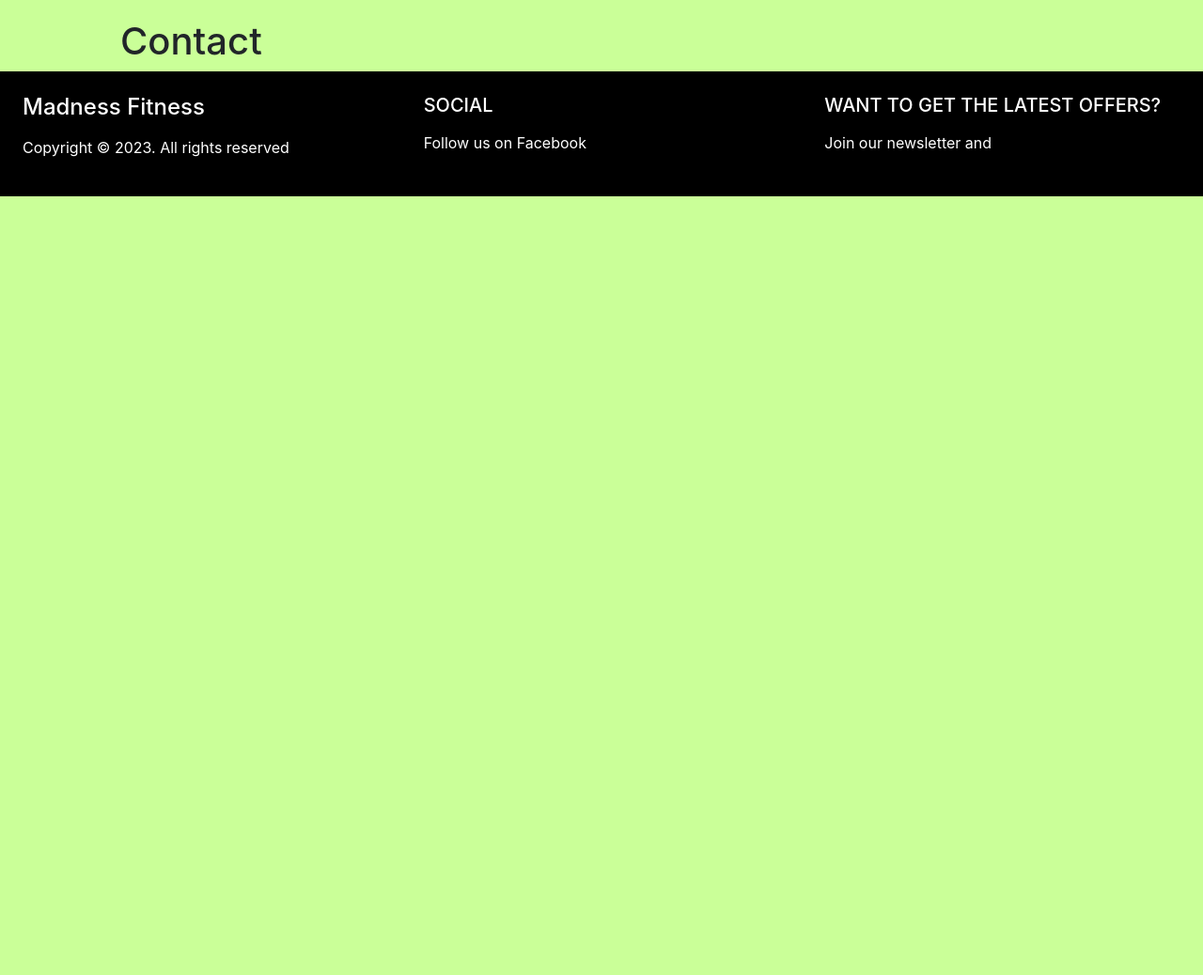
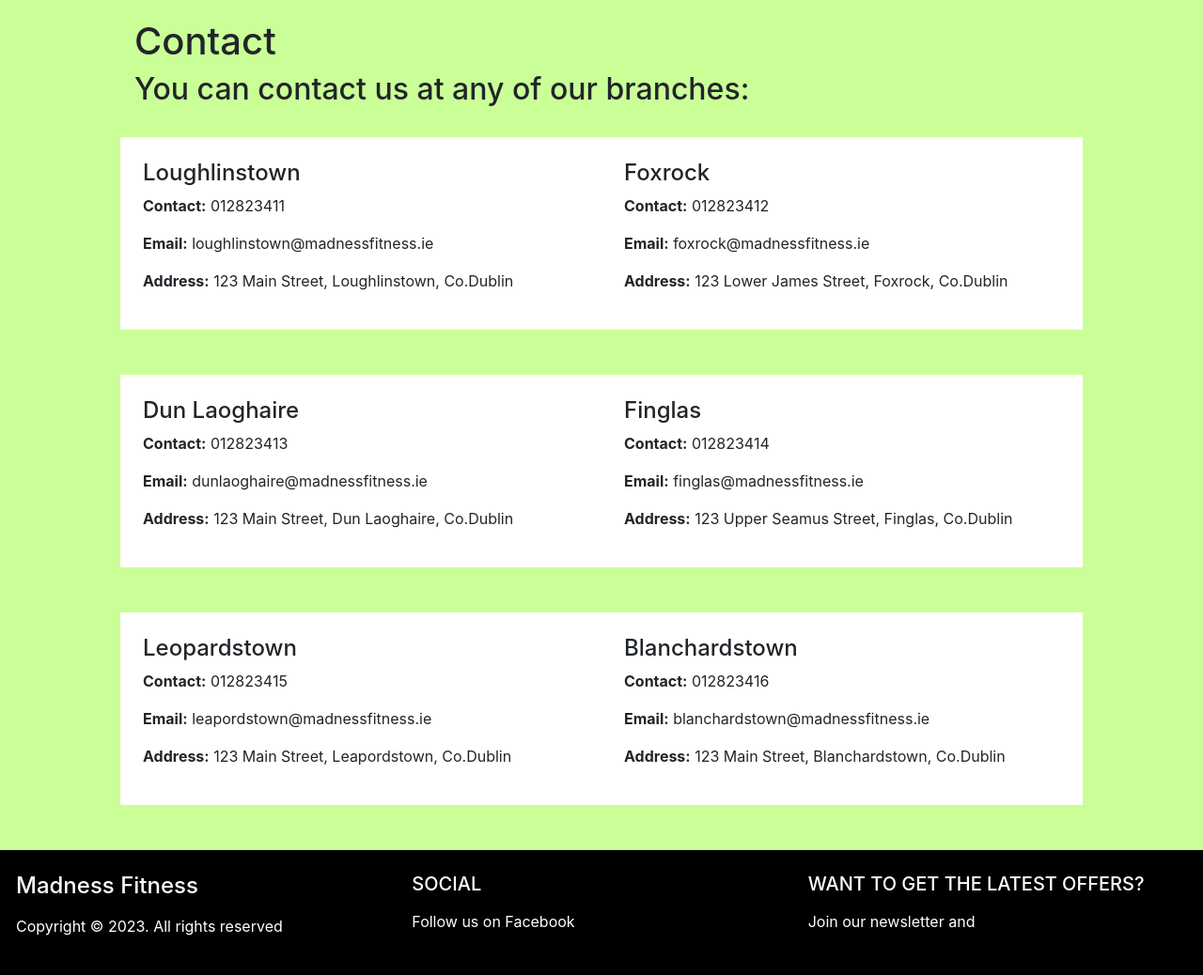
Before and after one commit to CW1224/fitness-subscription, a Django app: page /contact/ in a window 1280 px wide. Shown: the part 144-1182 px from the top of the page at 94% size. Before the commit the page ends 353 px from the top, so only its background shows below. Run offline with Django 3.2, Linux system fonts and the light colour scheme; some libraries are stand-ins or nearby versions.

Commit message:
Added in contact information

```diff
--- a/fitness/settings.py
+++ b/fitness/settings.py
@@ -181,7 +181,7 @@ MEDIA_URL = '/media/'
 MEDIA_ROOT = os.path.join(BASE_DIR, 'media')
 
 # Stripe
-FREE_DELIVERY_THRESHOLD = 50
+FREE_DELIVERY_THRESHOLD = 30
 STANDARD_DELIVERY_PERCENTAGE = 10
 STRIPE_CURRENCY = 'usd'
 STRIPE_PUBLIC_KEY = os.getenv('STRIPE_PUBLIC_KEY', '')
--- /dev/null
+++ b/home/static/home/css/home.css
@@ -0,0 +1,25 @@
+body {
+    background-image: ;
+}
+
+.shop-now-button {
+    background: black;
+    color: white;
+    min-width: 200px;
+}
+
+.bg-yellow {
+    background-color: yellow;
+}
+
+/* Medias queries */
+
+/* Small screens sizes and down */
+@media (max-width: 768px) {
+
+    .delivery-size {
+        font-size: 1rem;
+    }
+
+
+}
--- a/home/templates/home/contact.html
+++ b/home/templates/home/contact.html
@@ -1,5 +1,9 @@
 {% extends "base.html" %}
 {% load static %}
+
+{% block extra_css %}
+<link rel="stylesheet" href="{% static '/home/css/home.css' %}">
+{% endblock %}
 
 {% block page_header %}
     <div class="container header-container">
@@ -11,8 +15,51 @@
 
 {% block content %}
     <div class="container">
-        <div class="row h-100">
+        <div class="">
             <h1>Contact</h1>
         </div>
+        <div class="pb-4">
+            <h2>You can contact us at any of our branches:</h2>
+        </div>
+        <div class="row">
+            <div class="col-md-8 col-lg-6 p-4 mb-5 bg-white ">
+                <h4>Loughlinstown</h4>
+                <p><strong>Contact:</strong> 012823411</p>
+                <p><strong>Email:</strong> loughlinstown@madnessfitness.ie</p>
+                <p><strong>Address:</strong> 123 Main Street, Loughlinstown, Co.Dublin</p>
+            </div>
+            <div class="col-md-8 col-lg-6 p-4 mb-5 bg-white ">
+                <h4>Foxrock</h4>
+                <p><strong>Contact:</strong> 012823412</p>
+                <p><strong>Email:</strong> foxrock@madnessfitness.ie</p>
+                <p><strong>Address:</strong> 123 Lower James Street, Foxrock, Co.Dublin</p>
+            </div>
+            <div class="col-md-8 col-lg-6 p-4 mb-5 bg-white ">
+                <h4>Dun Laoghaire</h4>
+                <p><strong>Contact:</strong> 012823413</p>
+                <p><strong>Email:</strong> dunlaoghaire@madnessfitness.ie</p>
+                <p><strong>Address:</strong> 123 Main Street, Dun Laoghaire, Co.Dublin</p>
+            </div>
+            <div class="col-md-8 col-lg-6 p-4 mb-5 bg-white ">
+                <h4>Finglas</h4>
+                <p><strong>Contact:</strong> 012823414</p>
+                <p><strong>Email:</strong> finglas@madnessfitness.ie</p>
+                <p><strong>Address:</strong> 123 Upper Seamus Street, Finglas, Co.Dublin</p>
+            </div>
+            <div class="col-md-8 col-lg-6 p-4 mb-5 bg-white">
+                <h4>Leopardstown</h4>
+                <p><strong>Contact:</strong> 012823415</p>
+                <p><strong>Email:</strong> leapordstown@madnessfitness.ie</p>
+                <p><strong>Address:</strong> 123 Main Street, Leapordstown, Co.Dublin</p>
+            </div>
+            <div class="col-md-8 col-lg-6 p-4 mb-5 bg-white ">
+                <h4>Blanchardstown</h4>
+                <p><strong>Contact:</strong> 012823416</p>
+                <p><strong>Email:</strong> blanchardstown@madnessfitness.ie</p>
+                <p><strong>Address:</strong> 123 Main Street, Blanchardstown, Co.Dublin</p>
+            </div>
+        </div>
+    </div>
+
     </div>
 {% endblock %}
--- a/products/templates/products/product_detail.html
+++ b/products/templates/products/product_detail.html
@@ -7,7 +7,7 @@
             <div class="col"></div>
         </div>
     </div>
-    <div class="container header-container">
+    <div class="container header-container  d-lg-none">
         <div class="row">
             <div class="col"></div>
         </div>
--- a/products/templates/products/products.html
+++ b/products/templates/products/products.html
@@ -7,7 +7,7 @@
         <div class="col"></div>
     </div>
 </div>
-<div class="container header-container">
+<div class="container header-container d-lg-none">
     <div class="row">
         <div class="col"></div>
     </div>
@@ -59,7 +59,7 @@
                     </p>
                 </div>
             </div>
-            <div class="row">
+            <div class="row py-5">
                 {% for product in products %}
                     <div class="col-sm-6 col-md-6 col-lg-4 col-xl-3">
                         <div class="card h-100 border-0">
--- a/static/css/selective.css
+++ b/static/css/style.css
@@ -10,6 +10,10 @@ body {
 
 .text-red {
     color:red;
+}
+
+.bg-red {
+    background-color: red;
 }
 
 .small {
@@ -25,18 +29,14 @@ body {
     width: 1.5rem;
 }
 
+
+
 .logo-font {
     text-transform: uppercase;
 }
 
 .main-logo-link {
     width: fit-content;
-}
-
-.shop-now-button {
-    background: black;
-    color: white;
-    min-width: 260px;
 }
 
 .btn-black {
--- a/templates/base.html
+++ b/templates/base.html
@@ -16,7 +16,7 @@
     {% block corecss %}
     <link rel="stylesheet" href="https://cdn.jsdelivr.net/npm/bootstrap@4.6.2/dist/css/bootstrap.min.css" integrity="sha384-xOolHFLEh07PJGoPkLv1IbcEPTNtaed2xpHsD9ESMhqIYd0nLMwNLD69Npy4HI+N" crossorigin="anonymous">
     <link href="https://fonts.googleapis.com/css2?family=Lato:ital,wght@0,100;0,300;0,400;0,700;0,900;1,100;1,300;1,400;1,700;1,900&display=swap" rel="stylesheet">
-    <link rel="stylesheet" href="{% static 'css/selective.css' %}">
+    <link rel="stylesheet" href="{% static 'css/style.css' %}">
     {% endblock %}
 
     {% block extra_css %}
@@ -136,20 +136,20 @@
     {% endblock %}
     <!-- Footer -->
     <footer class="footer container-fluid text-white mt-auto bg-black px-0">
-      <div class="row w-100 m-0 p-0">
-        <div class="col-md-4 px-0 py-4 px-md-4">
+      <div class="row w-100 px-2">
+        <div class="col-md-4 px-2 py-4 px-md-4">
           <h4 class="mb-3">Madness Fitness</h4>
           <p>Copyright &copy; 2023. All rights reserved</p>
 
         </div>
 
-        <div class="col-md-4 px-0 py-4 px-md-4">
+        <div class="col-md-4 px-2 py-4 px-md-4">
           <h5 class="mb-3 text-uppercase">Social</h5>
           <p>Follow us on Facebook</p>
 
         </div>
 
-        <div class="col-md-4 px-0 py-4 px-md-4">
+        <div class="col-md-4 px-2 py-4 px-md-4">
           <h5 class="mb-3 text-uppercase">Want to get the latest offers?</h5>
           <p>Join our newsletter and </p>
 
```
Also changed, not shown: home/templates/home/index.html (+41 -16 lines), db.sqlite3.
